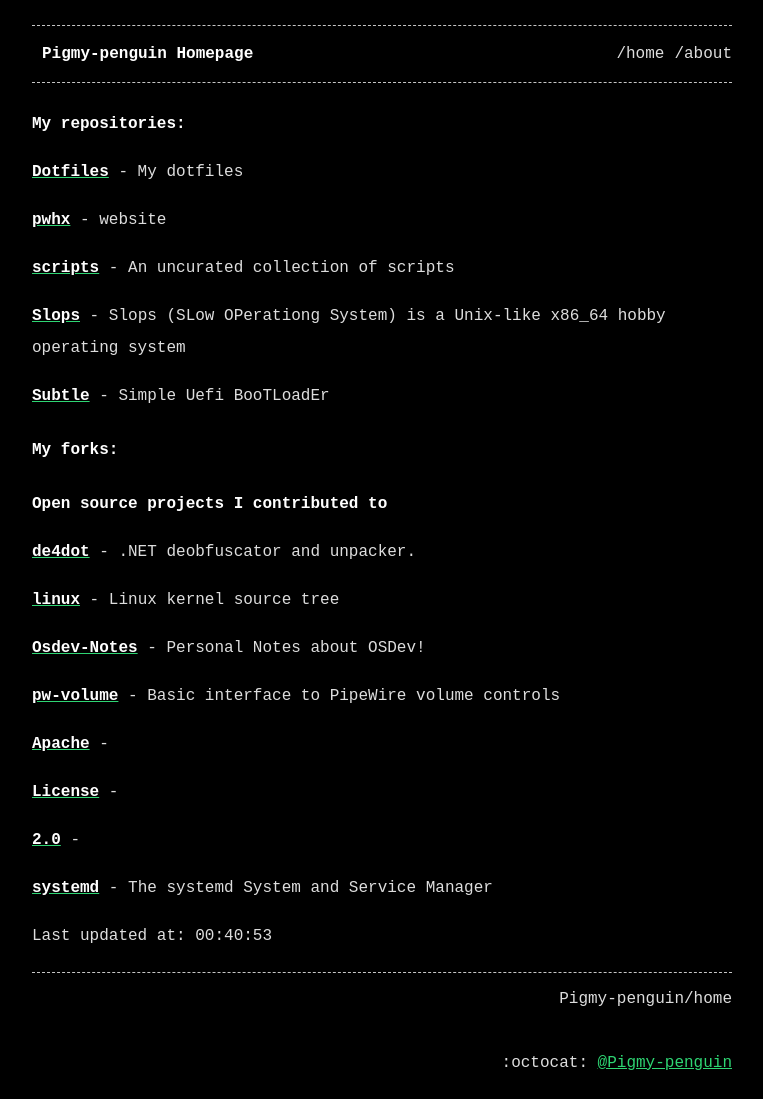
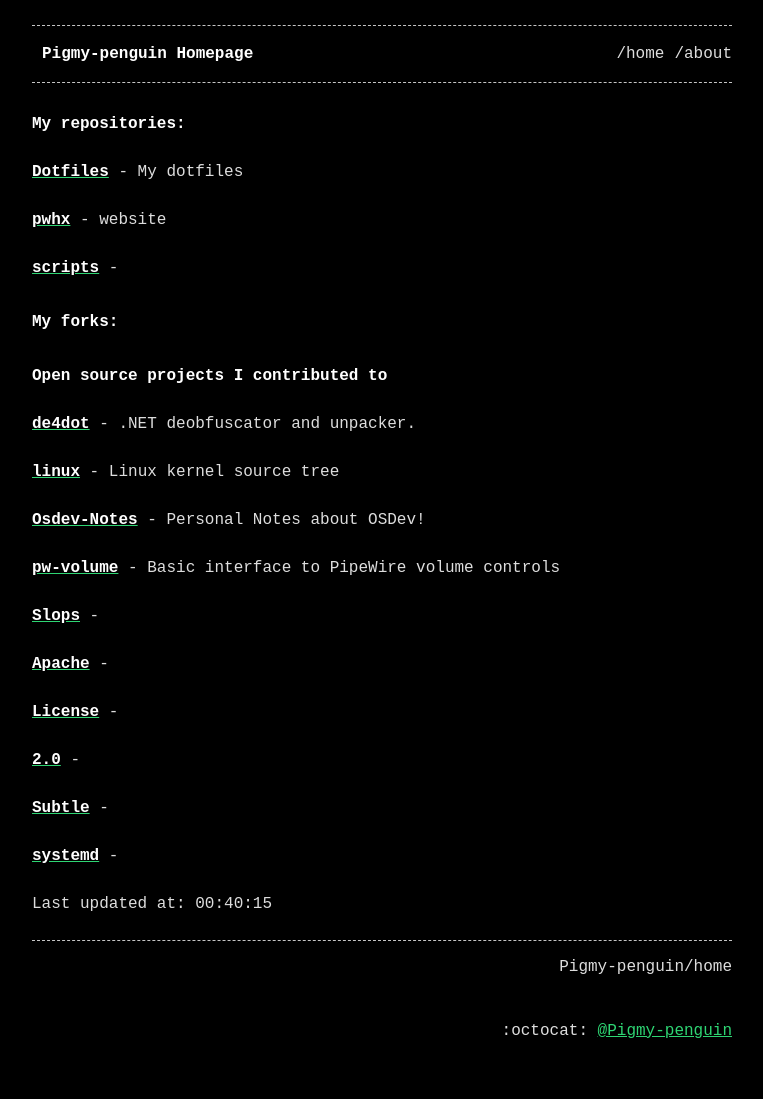
Before and after one commit to Pigmy-penguin/Pigmy-penguin.github.io, a Jekyll site: the page built from index.md, in a window 1280 px wide. Shown: the whole page, without its empty margins (258-1021 px from the left). Built offline with Jekyll 4.4.1, drawn with Linux system fonts in a browser that asks for light colours; after the commit the page ends 1067 px from its top, so only the background shows below that.

Commit message:
Auto updating the website

```diff
--- a/index.md
+++ b/index.md
@@ -11,11 +11,7 @@ title: Pigmy-penguin Homepage
 
 [**pwhx**](https://github.com/Pigmy-penguin/pwhx) - website
 
-[**scripts**](https://github.com/Pigmy-penguin/scripts) - An uncurated collection of scripts
-
-[**Slops**](https://github.com/Pigmy-penguin/Slops) - Slops (SLow OPerationg System) is a Unix-like x86_64 hobby operating system
-
-[**Subtle**](https://github.com/Pigmy-penguin/Subtle) - Simple Uefi BooTLoadEr
+[**scripts**](https://github.com/Pigmy-penguin/scripts) -
 
 ## My forks:
 ### Open source projects I contributed to
@@ -28,13 +24,17 @@ title: Pigmy-penguin Homepage
 
 [**pw-volume**](https://github.com/Pigmy-penguin/pw-volume) - Basic interface to PipeWire volume controls
 
+[**Slops**](https://github.com/Pigmy-penguin/Slops) -
+
 [**Apache**](https://github.com/Pigmy-penguin/Apache) -
 
 [**License**](https://github.com/Pigmy-penguin/License) -
 
 [**2.0**](https://github.com/Pigmy-penguin/2.0) -
 
-[**systemd**](https://github.com/Pigmy-penguin/systemd) - The systemd System and Service Manager
+[**Subtle**](https://github.com/Pigmy-penguin/Subtle) -
+
+[**systemd**](https://github.com/Pigmy-penguin/systemd) -
 
 
-Last updated at: 00:40:53
+Last updated at: 00:40:15
```
Also changed, not shown: 2 other files.
